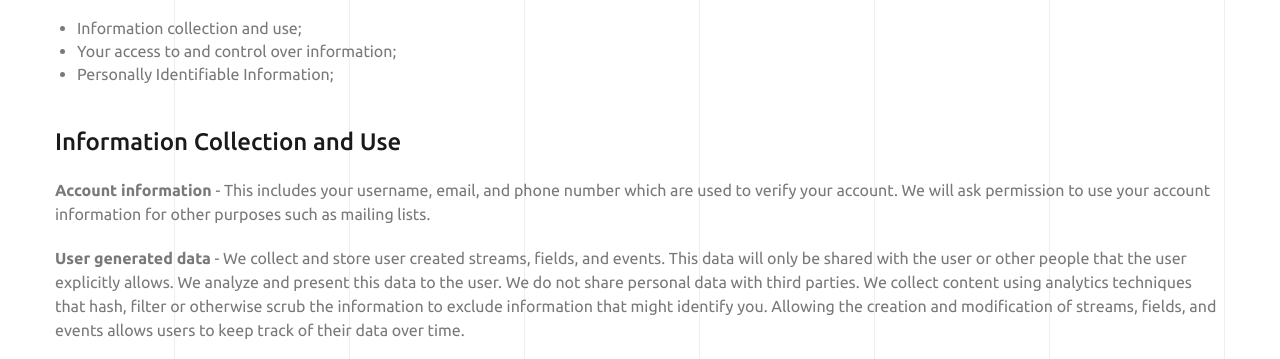
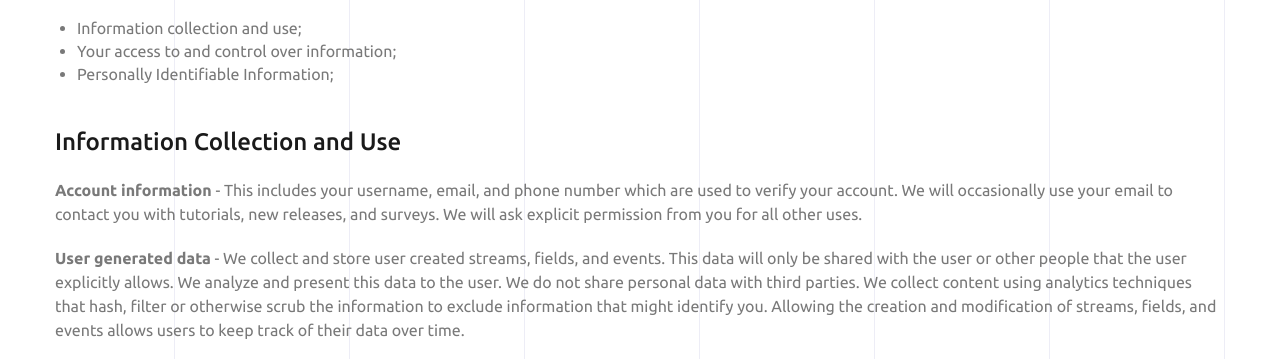
Before and after one commit to jimbol/brooklet-website, a website: page privacy.html in a window 1280 px wide. Shown: the part 389-748 px from the top of the page. Drawn offline with Linux system fonts and the light colour scheme.

Commit message:
update pp

```diff
--- a/privacy.html
+++ b/privacy.html
@@ -132,7 +132,7 @@
                             <li>Personally Identifiable Information;</li>
                           </ul>
                           <h3 class="m-top-40">Information Collection and Use</h3>
-                          <p class="m-top-20"><strong>Account information</strong> - This includes your username, email, and phone number which are used to verify your account. We will ask permission to use your account information for other purposes such as mailing lists.</p>
+                          <p class="m-top-20"><strong>Account information</strong> - This includes your username, email, and phone number which are used to verify your account. We will occasionally use your email to contact you with tutorials, new releases, and surveys. We will ask explicit permission from you for all other uses.</p>
                           <p class="m-top-20"><strong>User generated data</strong> - We collect and store user created streams, fields, and events. This data will only be shared with the user or other people that the user explicitly allows. We analyze and present this data to the user. We do not share personal data with third parties. We collect content using analytics techniques that hash, filter or otherwise scrub the information to exclude information that might identify you. Allowing the creation and modification of streams, fields, and events allows users to keep track of their data over time.</p>
                           <p class="m-top-20"><strong>User Support</strong> - If you contact Brooklet User Support, any personal data you may share with us is kept only for the purposes of researching the issue and contacting you about your case.</p>
                           <h3 class="m-top-40">Your Access to and Control Over Information</h3>
```
